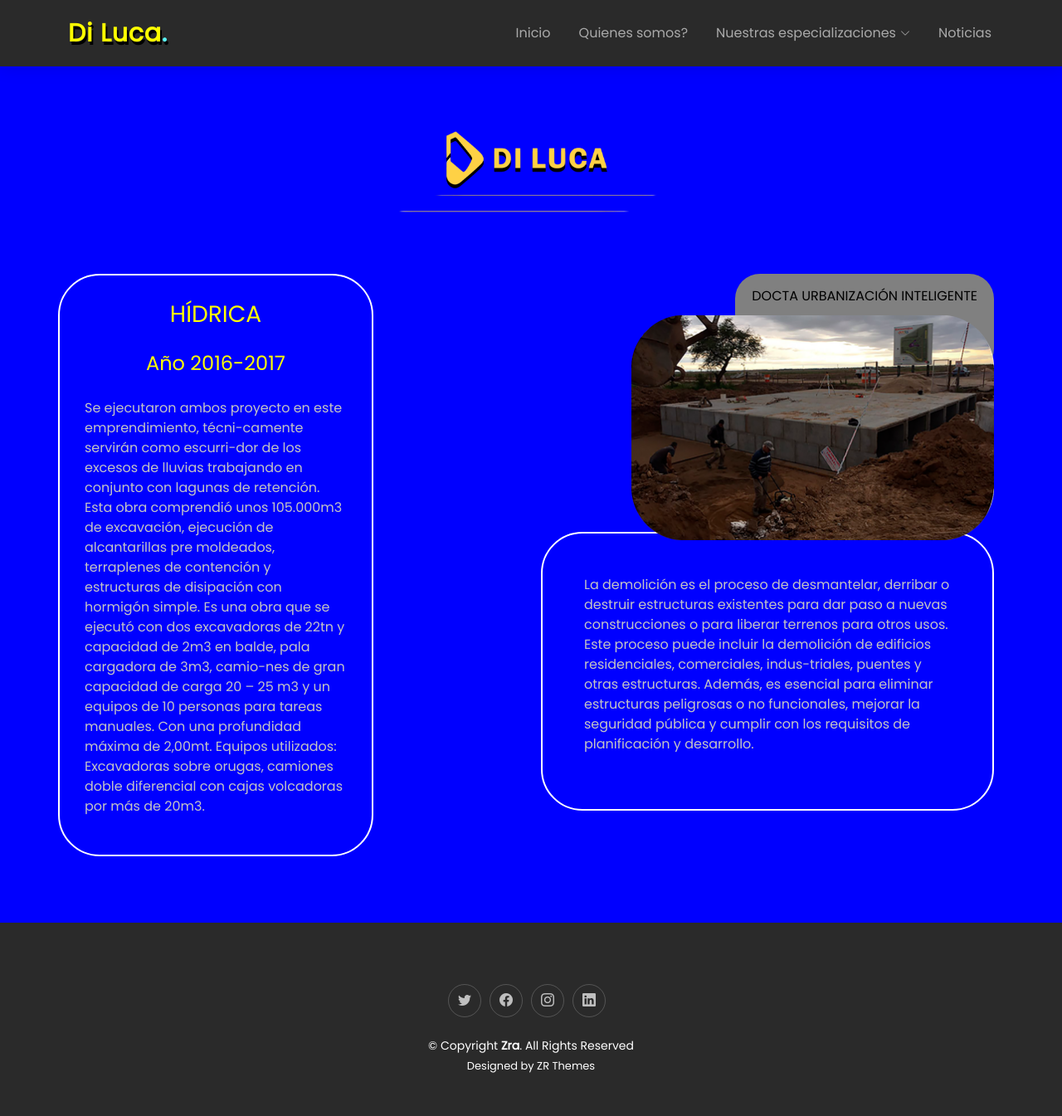
After one commit to EberDerman/DiLucaWeb, a PHP site: page /hidricas.php in a window 1280 px wide. The commit adds this page. Shown: the whole page at 83% size. Run offline with PHP 8.4, Linux system fonts and the light colour scheme.

Commit message:
3182024-2

```diff
--- /dev/null
+++ b/assets/stylesheets/contenidoEspecializaciones.css
@@ -0,0 +1,100 @@
+/*--------------------------------------------------------------
+# Demolicion
+--------------------------------------------------------------*/
+
+.titulo-logo .img-fluid {
+  margin-bottom: 20px;
+  /* Espacio debajo del logo */
+  height: 30vh;
+}
+
+
+.texto-container, .texto_front,.texto_espec {
+  max-width: 100%;
+  /* Asegurar que el contenedor de texto ocupe el ancho permitido */
+  border: solid 2px white;
+  border-radius: 50px;
+  padding: 30px;
+
+}
+
+.texto-container, .texto_front{
+  margin-bottom: 80px;
+
+
+}
+
+
+.texto-container h3,h4 {
+  text-align: center;
+  padding-bottom: 20px;
+  color: yellow;
+}
+
+
+
+.back_titulo {
+   background-color: grey;
+  color: black;
+  padding: 15px 20px 0px 20px;
+  height: 120px;
+  z-index: -1;
+  border-radius: 30px;
+  width: auto;
+
+  display: flex; /* Activa Flexbox para alinear elementos */
+  justify-content: center; /* Centra el contenido horizontalmente */
+  align-items: flex-start; /* Alinea el contenido en la parte superior verticalmente */
+}
+
+
+.img_centro, .texto_front, .texto_espec{
+  position: relative;
+
+  height: auto;
+  z-index: 2;
+  top: -70px
+}
+.img_centro, .texto_front{
+  max-width: 80%;
+}
+
+
+
+.back_texto {
+  position: relative;
+  max-width: 100%;
+  /* Asegurar que el contenedor de texto ocupe el ancho permitido */
+  border: solid 2px white;
+  border-radius: 50px;
+  padding: 50px;
+  top: -80px;
+  height: 100%;
+
+
+}
+
+
+
+.img-container {
+  display: flex;
+  flex-direction: column;
+  align-items: end;
+
+}
+.texto_front,.texto_espec{
+
+  background-color: blue;
+
+}
+
+
+.custom-width {
+  width: 100%;
+  height: auto;
+}
+
+.texto_espec_container{
+  position: relative;
+  top:-50px;
+}
--- a/assets/stylesheets/styles.css
+++ b/assets/stylesheets/styles.css
@@ -685,41 +685,3 @@ section {
     height: 100vh; /* Asegura que el <main> cubra toda la altura de la pantalla */
     width: 100%; /* Asegura que el <main> cubra todo el ancho disponible */
   }
-
-
-
-
-/*--------------------------------------------------------------
-# Quienes somos
---------------------------------------------------------------*/
-
-
-.quienesSomos div img{
-  height: 30vh;
-}
-
-.quienes-img {
-  display: grid;
-  grid-template-columns: repeat(2, 1fr); /* Crea una cuadrícula de 2 columnas */
-  gap: 20px; /* Espacio entre los elementos de la cuadrícula */
-  text-align: center; /* Centrar el texto debajo de las imágenes */
-}
-
-.quienes-img div {
-  display: flex;
-  flex-direction: column; /* Alinear las imágenes y los nombres en columna */
-  align-items: center; /* Centrar las imágenes y los nombres */
-}
-
-.imgPersona {
-  max-width: 100%;
-  height: auto; /* Asegurar que las imágenes sean responsivas */
-}
-
-.titulo-logo {
-  margin-bottom: 20px; /* Espacio debajo del logo */
-}
-
-.texto-container {
-  max-width: 100%; /* Asegurar que el contenedor de texto ocupe el ancho permitido */
-}
--- /dev/null
+++ b/hidricas.php
@@ -0,0 +1,62 @@
+<!DOCTYPE html>
+<html lang="en">
+
+<?php include 'php/head.php'; ?>
+
+<link rel="stylesheet" href="./assets/stylesheets/contenidoEspecializaciones.css">
+
+<body>
+    <?php include 'php/header.php'; ?>
+
+
+    <main>
+        <div id="hidricas " class="hidricas">
+            <div class="titulo-logo text-center">
+                <img class="img-fluid" src="./assets/images/DiLucaLogo.png" alt="Diluca">
+            </div>
+
+            <div class="container">
+                <div class="row justify-content-between">
+                    <!-- Primer contenedor (texto) -->
+                    <div class="texto-container col-md-4">
+                        <h3>HÍDRICA</h3>
+                        <h4>Año 2016-2017</h4>
+                        <p>Se ejecutaron ambos proyecto en este emprendimiento, técni-camente servirán como escurri-dor de los excesos de lluvias trabajando en conjunto con lagunas de retención. Esta obra comprendió unos 105.000m3
+                            de excavación, ejecución de alcantarillas pre moldeados, terraplenes de contención y estructuras de disipación con hormigón simple.
+                            Es una obra que se ejecutó con dos excavadoras de 22tn y capacidad de 2m3 en balde,
+                            pala cargadora de 3m3, camio-nes de gran capacidad de carga 20 – 25 m3 y un equipos de 10 personas para tareas manuales.
+                            Con una profundidad máxima
+                            de 2,00mt.
+                            Equipos utilizados: Excavadoras sobre orugas, camiones doble diferencial con cajas volcadoras por más de 20m3.
+
+                        </p>
+                    </div>
+
+                    <!-- Segundo contenedor (imágenes) -->
+                    <div class="col-md-6">
+
+                        <div>
+                            <div class="img-container flex-column">
+                                <div class="back_titulo"><span>DOCTA URBANIZACIÓN INTELIGENTE</span></div>
+                                <img class="img_centro" src="./assets/images/hidricas/d21.png" alt="hidricas">
+                                <div class="back_texto">
+                                    <P>La demolición es el proceso de desmantelar, derribar o destruir estructuras existentes para dar paso a nuevas construcciones o para liberar terrenos para otros usos. Este proceso puede incluir la demolición de edificios residenciales, comerciales, indus-triales, puentes y otras estructuras.
+                                        Además, es esencial para eliminar estructuras peligrosas o no funcionales, mejorar la seguridad pública y cumplir con los requisitos de planificación y desarrollo.
+                                    </P>
+                                </div>
+                            </div>
+                        </div>
+                    </div>
+                </div>
+            </div>
+
+
+        </div>
+
+    </main>
+
+    <?php include 'php/footer.php'; ?>
+
+</body>
+
+</html>
--- a/php/header.php
+++ b/php/header.php
@@ -13,11 +13,11 @@
         <li class="dropdown"><a href="especializaciones.php"><span>Nuestras especializaciones</span> <i
               class="bi bi-chevron-down dropdown-indicator"></i></a>
           <ul>
-            <li><a href="#">Demolicion</a></li>
-            <li><a href="#">Hidricas</a></li>
-            <li><a href="#">Hormigonado</a></li>
-            <li><a href="#">Movimientos de suelos</a></li>
-            <li><a href="#">Remedicion de suelos</a></li>
+            <li><a href="demolicion.php">Demolicion</a></li>
+            <li><a href="hidricas.php">Hidricas</a></li>
+            <li><a href="hormigonado.php">Hormigonado</a></li>
+            <li><a href="movimientos.php">Movimientos de suelos</a></li>
+            <li><a href="remediacion.php">Remedicion de suelos</a></li>
           </ul>
         </li>
         <li><a href="#recent-posts">Noticias</a></li>
```
Also changed, not shown: assets/stylesheets/quienesSomos.css (+1 -7 lines), demolicion.php (added, +62 -0 lines), especializaciones.php (+5 -5 lines), hormigonado.php (added, +76 -0 lines), movimientos.php (added, +56 -0 lines), assets/images/demolicion/d16.png (added), assets/images/hidricas/d21.png (renamed from assets/images/img/d21.png), remediacion.php (added), 1 other file.
